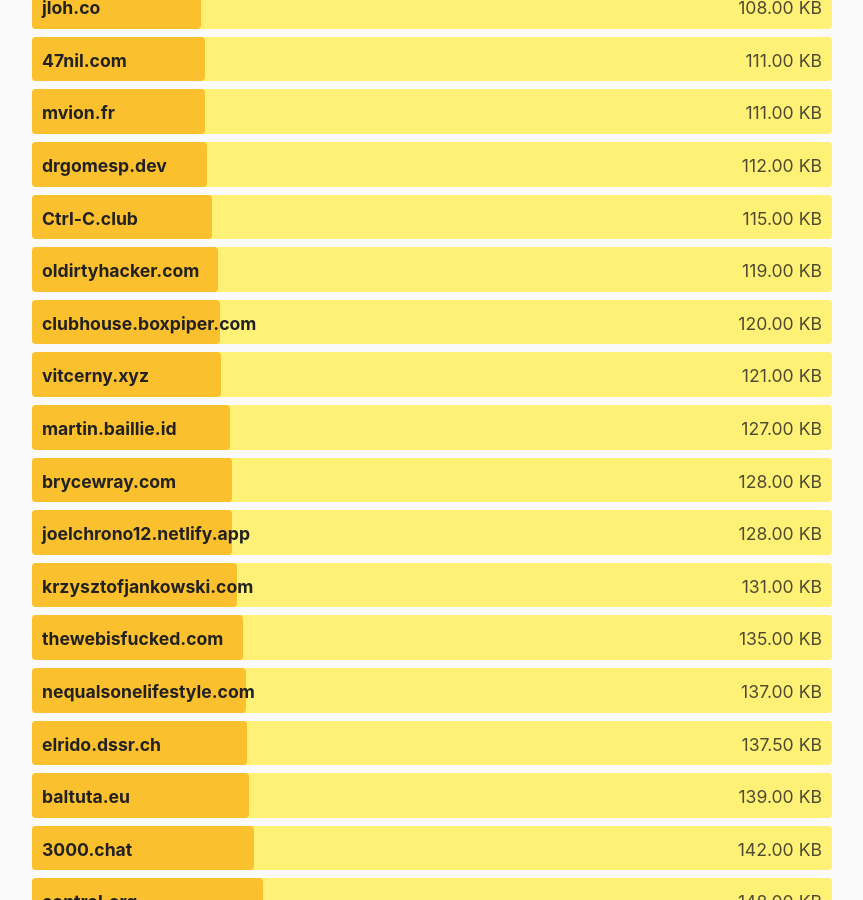
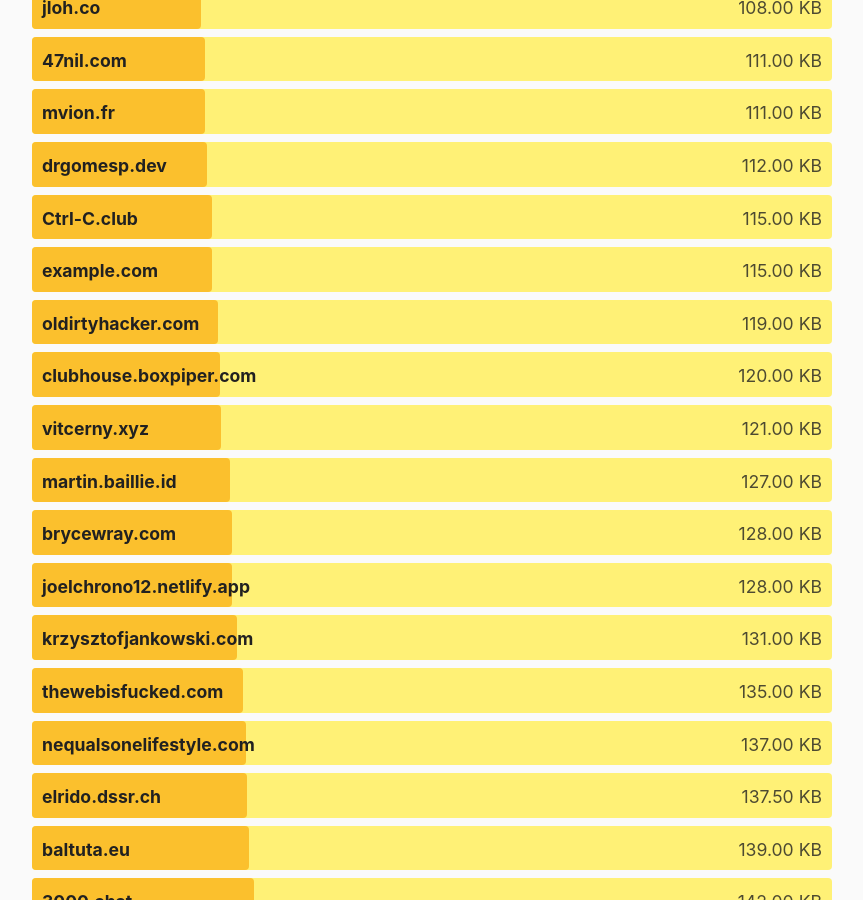
Before and after one commit to kevquirk/512kb.club, a Jekyll site: the page built from index.md, in a window 1280 px wide and 900 px high, scrolled down 13744 px. Shown: the whole window, without its empty margins (208-1071 px from the left). Built offline with Jekyll 4.4.1, drawn with Linux system fonts in a browser that asks for light colours.

Commit message:
Added sandyuraz.com
Signed-off-by: Sandy <ctu@ku.edu>

```diff
--- a/_data/sites.yml
+++ b/_data/sites.yml
@@ -1578,6 +1578,11 @@
   size: 77.6
   last_checked: 2021-12-22
 
+- domain: example.com
+  url: https://sandyuraz.com/
+  size: 115
+  last_checked: 2022-02-26
+
 - domain: scf37.me
   url: https://scf37.me/
   size: 93.5
```
